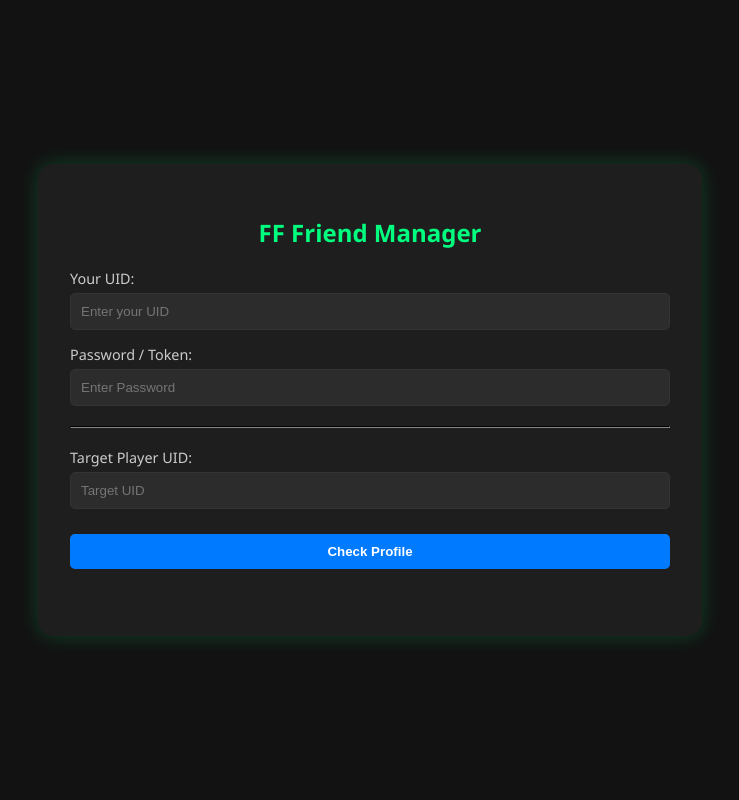
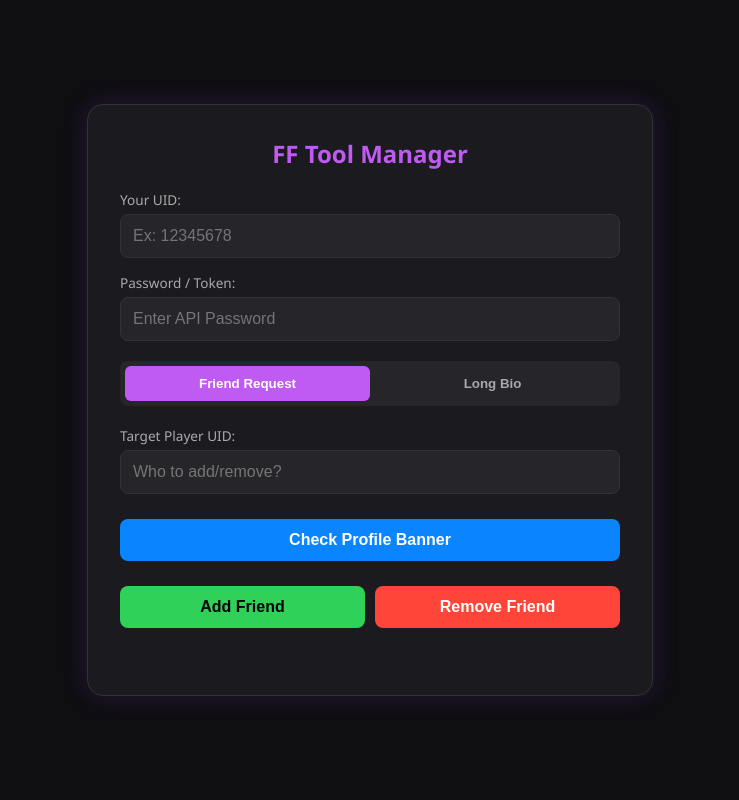
Before and after one commit to RSFFINFO/RS-FF-DEMO, a Flask app: page / in a window 1280 px wide. Shown: the whole page, without its empty margins (270-1009 px from the left). Run offline with Flask 3, Linux system fonts and the light colour scheme.

Commit message:
Update index.html

```diff
--- a/templates/index.html
+++ b/templates/index.html
@@ -3,12 +3,12 @@
 <head>
     <meta charset="UTF-8">
     <meta name="viewport" content="width=device-width, initial-scale=1.0">
-    <title>FF Friend Manager</title>
+    <title>RS Control Panel</title>
     <style>
         body {
-            background-color: #121212;
+            background-color: #0f0f12;
             color: white;
-            font-family: 'Segoe UI', Tahoma, Geneva, Verdana, sans-serif;
+            font-family: 'Segoe UI', sans-serif;
             display: flex;
             justify-content: center;
             align-items: center;
@@ -16,181 +16,271 @@
             margin: 0;
         }
         .container {
-            background: #1e1e1e;
+            background: #1a1a1f;
             padding: 2rem;
-            border-radius: 15px;
-            box-shadow: 0 0 20px rgba(0, 255, 127, 0.2);
+            border-radius: 16px;
+            box-shadow: 0 0 25px rgba(138, 43, 226, 0.2);
             width: 90%;
-            max-width: 600px;
+            max-width: 500px;
             text-align: center;
+            border: 1px solid #333;
         }
-        h2 { margin-bottom: 20px; color: #00ff7f; }
+        h2 { color: #bf5af2; margin-top: 0; }
 
+        /* Inputs */
         .input-group { margin-bottom: 15px; text-align: left; }
-        label { display: block; margin-bottom: 5px; font-size: 0.9rem; color: #ccc; }
-        input {
+        label { display: block; margin-bottom: 5px; font-size: 0.85rem; color: #aaa; }
+        input, textarea {
             width: 100%;
-            padding: 10px;
-            border-radius: 5px;
+            padding: 12px;
+            border-radius: 8px;
             border: 1px solid #333;
-            background: #2c2c2c;
+            background: #25252a;
             color: white;
             box-sizing: border-box;
+            font-size: 1rem;
         }
-        input:focus { outline: none; border-color: #00ff7f; }
+        input:focus, textarea:focus { outline: none; border-color: #bf5af2; }
 
-        .preview-section {
-            margin-top: 20px;
-            display: none; /* প্রথমে হাইড থাকবে */
-            flex-direction: column;
-            align-items: center;
-            background: #252525;
-            padding: 15px;
-            border-radius: 10px;
-            border: 1px solid #333;
+        /* Tabs Style */
+        .tabs {
+            display: flex;
+            justify-content: space-between;
+            margin: 20px 0;
+            background: #25252a;
+            border-radius: 8px;
+            padding: 5px;
+        }
+        .tab-btn {
+            flex: 1;
+            padding: 10px;
+            border: none;
+            background: transparent;
+            color: #aaa;
+            cursor: pointer;
+            border-radius: 6px;
+            transition: 0.3s;
+            font-weight: bold;
+        }
+        .tab-btn.active {
+            background: #bf5af2;
+            color: white;
         }
 
-        /* Banner & Buttons Layout */
-        .profile-area {
-            display: flex;
-            flex-direction: column;
-            align-items: center;
-            gap: 15px;
-            width: 100%;
+        /* Content Sections */
+        .section { display: none; animation: fadeIn 0.5s; }
+        .section.active { display: block; }
+
+        @keyframes fadeIn {
+            from { opacity: 0; transform: translateY(10px); }
+            to { opacity: 1; transform: translateY(0); }
         }
 
-        /* Banner Image Style */
+        /* Bio Specifics */
+        .color-picker-wrapper {
+            display: flex;
+            align-items: center;
+            gap: 10px;
+            margin-bottom: 10px;
+        }
+        input[type="color"] {
+            width: 50px;
+            height: 40px;
+            padding: 0;
+            border: none;
+            cursor: pointer;
+        }
+        textarea { resize: none; height: 100px; }
+        .char-count { text-align: right; font-size: 0.8rem; color: #666; }
+
+        /* Buttons */
+        .btn-action {
+            width: 100%;
+            padding: 12px;
+            border: none;
+            border-radius: 8px;
+            cursor: pointer;
+            font-weight: bold;
+            font-size: 1rem;
+            margin-top: 10px;
+            transition: 0.2s;
+        }
+        .btn-check { background: #0a84ff; color: white; margin-bottom: 15px; }
+        .btn-add { background: #30d158; color: black; }
+        .btn-remove { background: #ff453a; color: white; }
+        .btn-bio { background: linear-gradient(45deg, #bf5af2, #5e5ce6); color: white; }
+
+        .btn-action:hover { opacity: 0.9; transform: scale(0.98); }
+        .btn-row { display: flex; gap: 10px; }
+
+        /* Preview Image */
         #bannerImg {
             width: 100%;
-            max-width: 400px;
             border-radius: 8px;
-            border: 2px solid #444;
+            margin-bottom: 15px;
+            display: none;
+            border: 2px solid #333;
         }
 
-        .action-buttons {
-            display: flex;
-            gap: 10px;
-            justify-content: center;
-            width: 100%;
-        }
-
-        button {
-            padding: 10px 20px;
-            border: none;
-            border-radius: 5px;
-            cursor: pointer;
-            font-weight: bold;
-            transition: 0.3s;
-            flex: 1;
-        }
-
-        .btn-check {
-            background: #007bff; color: white; width: 100%; margin-top: 10px;
-        }
-        .btn-add {
-            background: #00ff7f; color: black;
-        }
-        .btn-remove {
-            background: #ff4d4d; color: white;
-        }
-
-        button:hover { opacity: 0.8; }
-
-        #statusMsg {
-            margin-top: 15px;
-            font-size: 0.9rem;
-            min-height: 20px;
-        }
+        #statusMsg { margin-top: 15px; font-size: 0.9rem; min-height: 20px; word-wrap: break-word;}
     </style>
 </head>
 <body>
 
 <div class="container">
-    <h2>FF Friend Manager</h2>
+    <h2>FF Tool Manager</h2>
 
     <div class="input-group">
         <label>Your UID:</label>
-        <input type="text" id="myUid" placeholder="Enter your UID">
+        <input type="number" id="myUid" placeholder="Ex: 12345678">
     </div>
     <div class="input-group">
         <label>Password / Token:</label>
-        <input type="text" id="password" placeholder="Enter Password">
+        <input type="text" id="password" placeholder="Enter API Password">
     </div>
 
-    <hr style="border-color: #333; margin: 20px 0;">
-
-    <div class="input-group">
-        <label>Target Player UID:</label>
-        <input type="text" id="targetUid" placeholder="Target UID">
+    <div class="tabs">
+        <button class="tab-btn active" onclick="switchTab('friend')">Friend Request</button>
+        <button class="tab-btn" onclick="switchTab('bio')">Long Bio</button>
     </div>
 
-    <button class="btn-check" onclick="loadProfile()">Check Profile</button>
+    <div id="friendSection" class="section active">
+        <div class="input-group">
+            <label>Target Player UID:</label>
+            <input type="number" id="targetUid" placeholder="Who to add/remove?">
+        </div>
 
-    <div class="preview-section" id="previewSection">
-        <div class="profile-area">
-            <img id="bannerImg" src="" alt="Banner Loading...">
+        <button class="btn-action btn-check" onclick="loadProfile()">Check Profile Banner</button>
 
-            <div class="action-buttons">
-                <button class="btn-add" onclick="performAction('add')">Add Friend</button>
-                <button class="btn-remove" onclick="performAction('remove')">Remove Friend</button>
+        <img id="bannerImg" src="" alt="Banner">
+
+        <div class="btn-row">
+            <button class="btn-action btn-add" onclick="submitRequest('add')">Add Friend</button>
+            <button class="btn-action btn-remove" onclick="submitRequest('remove')">Remove Friend</button>
+        </div>
+    </div>
+
+    <div id="bioSection" class="section">
+        <div class="input-group">
+            <label>Pick Color & Write Bio:</label>
+            <div class="color-picker-wrapper">
+                <input type="color" id="bioColor" value="#FFFFFF" onchange="updatePreviewColor()">
+                <span style="font-size: 0.8rem; color: #888;">Select color, it will apply to text automatically.</span>
             </div>
+
+            <textarea id="bioText" maxlength="300" placeholder="Type your bio here..." oninput="updateCount()"></textarea>
+            <div class="char-count"><span id="charNum">0</span>/300</div>
         </div>
+
+        <button class="btn-action btn-bio" onclick="submitRequest('bio')">Update Colorful Bio</button>
     </div>
 
     <div id="statusMsg"></div>
 </div>
 
 <script>
+    // Tab Switching Logic
+    function switchTab(tabName) {
+        document.querySelectorAll('.tab-btn').forEach(btn => btn.classList.remove('active'));
+        document.querySelectorAll('.section').forEach(sec => sec.classList.remove('active'));
+
+        if(tabName === 'friend') {
+            document.querySelector('.tab-btn:nth-child(1)').classList.add('active');
+            document.getElementById('friendSection').classList.add('active');
+        } else {
+            document.querySelector('.tab-btn:nth-child(2)').classList.add('active');
+            document.getElementById('bioSection').classList.add('active');
+        }
+        document.getElementById('statusMsg').innerHTML = "";
+    }
+
+    // Banner Preview Logic
     function loadProfile() {
         const target = document.getElementById('targetUid').value;
-        const bannerImg = document.getElementById('bannerImg');
-        const section = document.getElementById('previewSection');
+        const img = document.getElementById('bannerImg');
 
         if (!target) {
-            alert("Please enter Target UID");
+            alert("Enter Target UID first!");
+            return;
+        }
+        img.src = `https://profile-banner-api.vercel.app/banner?uid=${target}&region=BD`;
+        img.style.display = 'block';
+    }
+
+    // Character Count & Color Logic
+    function updateCount() {
+        const len = document.getElementById('bioText').value.length;
+        document.getElementById('charNum').innerText = len;
+    }
+
+    function updatePreviewColor() {
+        // Optional: Change textarea text color visually for user preview
+        const color = document.getElementById('bioColor').value;
+        document.getElementById('bioText').style.color = color;
+    }
+
+    // Main API Handler
+    async function submitRequest(actionType) {
+        const myUid = document.getElementById('myUid').value;
+        const password = document.getElementById('password').value;
+        const statusDiv = document.getElementById('statusMsg');
+
+        if (!myUid || !password) {
+            statusDiv.innerHTML = "<span style='color:orange'>Please enter YOUR UID and Password first!</span>";
             return;
         }
 
-        // Show section
-        section.style.display = 'flex';
-        // Set Banner URL
-        bannerImg.src = `https://profile-banner-api.vercel.app/banner?uid=${target}&region=BD`;
-    }
+        let payload = {
+            my_uid: myUid,
+            password: password,
+            action: actionType
+        };
 
-    async function performAction(actionType) {
-        const myUid = document.getElementById('myUid').value;
-        const password = document.getElementById('password').value;
-        const targetUid = document.getElementById('targetUid').value;
-        const statusDiv = document.getElementById('statusMsg');
+        // Prepare data based on action
+        if (actionType === 'add' || actionType === 'remove') {
+            const targetUid = document.getElementById('targetUid').value;
+            if(!targetUid) {
+                statusDiv.innerHTML = "<span style='color:orange'>Enter Target UID!</span>";
+                return;
+            }
+            payload.target_uid = targetUid;
+        }
+        else if (actionType === 'bio') {
+            const rawText = document.getElementById('bioText').value;
+            const hexColor = document.getElementById('bioColor').value;
 
-        if (!myUid || !password || !targetUid) {
-            statusDiv.innerHTML = "<span style='color:orange'>Please fill all fields!</span>";
-            return;
+            if(!rawText) {
+                statusDiv.innerHTML = "<span style='color:orange'>Bio cannot be empty!</span>";
+                return;
+            }
+
+            // Convert Hex (#FF0000) to Free Fire Format ([FF0000])
+            // .substring(1) removes the '#'
+            const ffColorCode = "[" + hexColor.substring(1).toUpperCase() + "]";
+
+            // Combine color code + text
+            payload.bio_text = ffColorCode + rawText;
         }
 
-        statusDiv.innerHTML = "<span style='color:cyan'>Processing...</span>";
+        // Send Request
+        statusDiv.innerHTML = "<span style='color:cyan'>Processing... Please wait.</span>";
 
         try {
             const response = await fetch('/execute', {
                 method: 'POST',
                 headers: { 'Content-Type': 'application/json' },
-                body: JSON.stringify({
-                    my_uid: myUid,
-                    password: password,
-                    target_uid: targetUid,
-                    action: actionType
-                })
+                body: JSON.stringify(payload)
             });
 
             const result = await response.json();
 
             if (result.status === "success") {
-                statusDiv.innerHTML = `<span style='color:#00ff7f'>Success: ${result.response}</span>`;
+                statusDiv.innerHTML = `<span style='color:#30d158'>Success! ${result.response}</span>`;
             } else {
-                statusDiv.innerHTML = `<span style='color:#ff4d4d'>Error: ${result.message}</span>`;
+                statusDiv.innerHTML = `<span style='color:#ff453a'>Error: ${result.message}</span>`;
             }
         } catch (error) {
-            statusDiv.innerHTML = `<span style='color:red'>Request Failed!</span>`;
+            statusDiv.innerHTML = `<span style='color:red'>Server Connection Failed!</span>`;
         }
     }
 </script>
```
